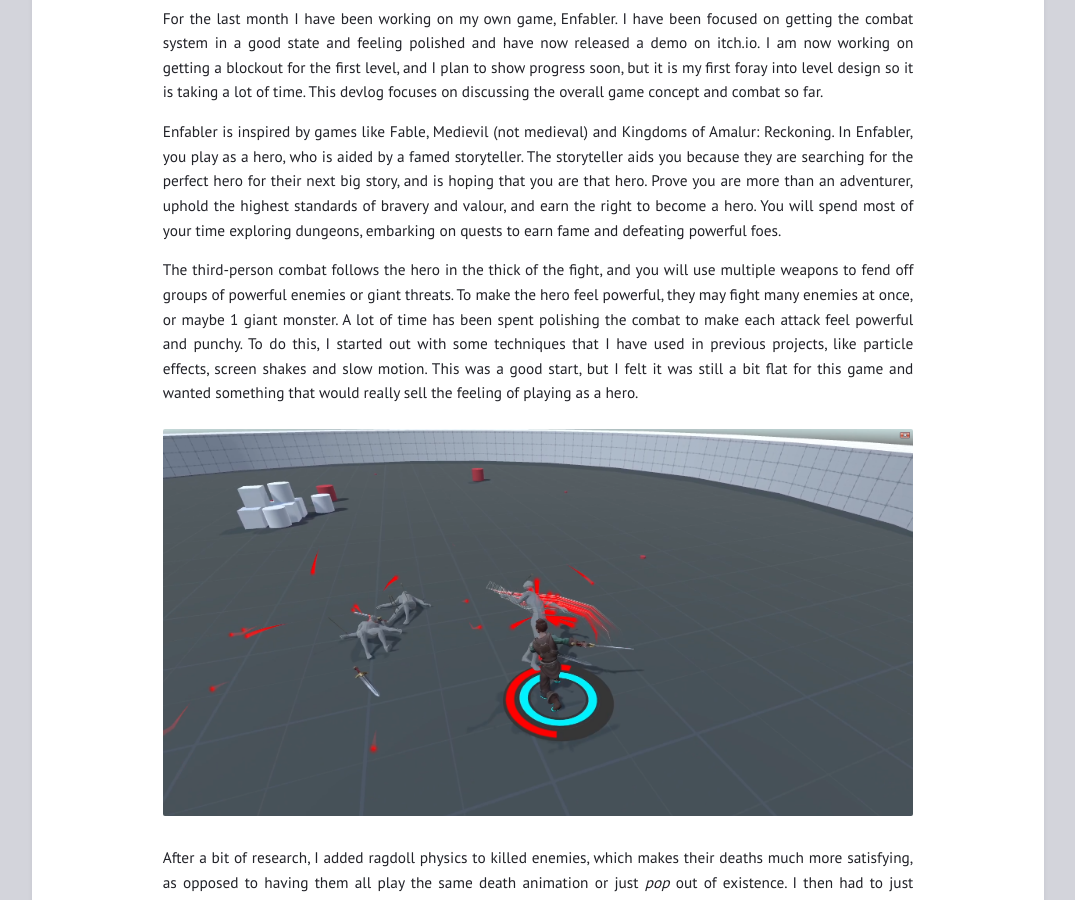
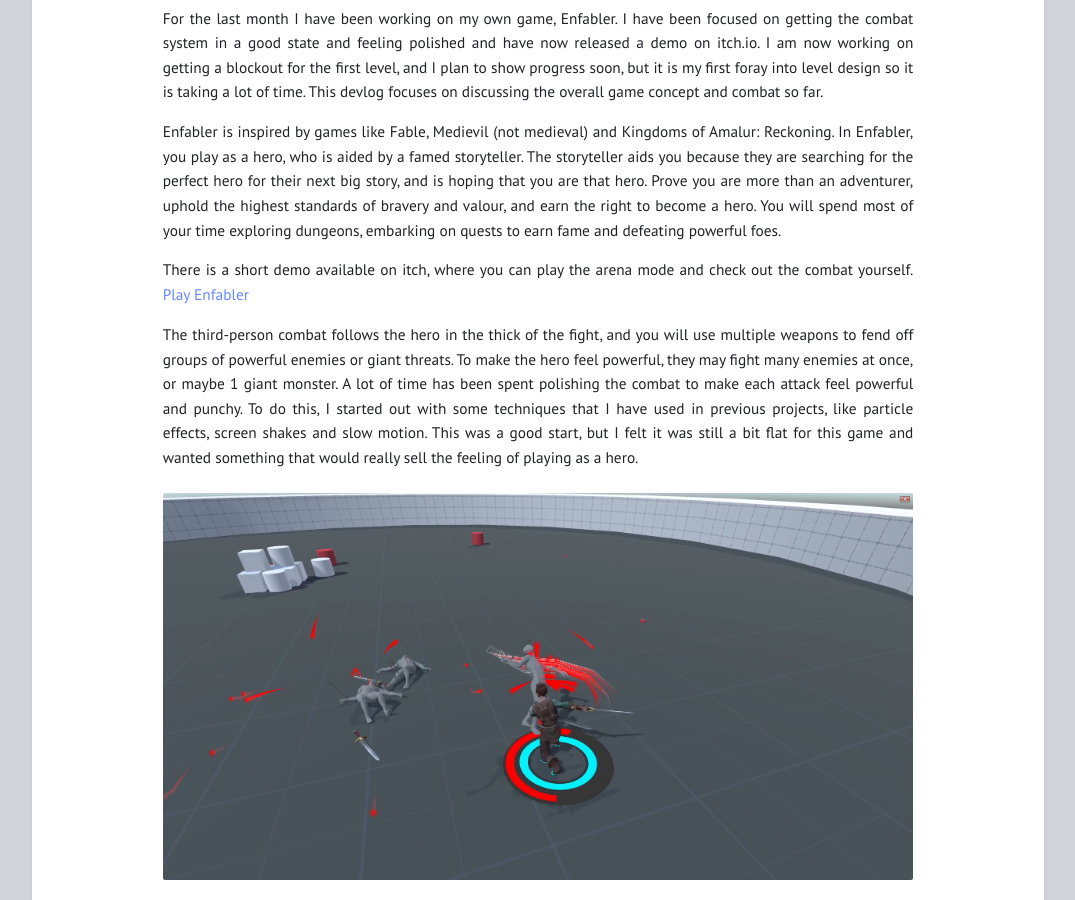
Before and after one commit to andrewscott02/andrewscott02.github.io, a Jekyll site: the page built from _posts/2023-10-22-enfabler1.md, in a window 1280 px wide and 900 px high, scrolled down 691 px. Shown: the whole window, without its empty margins (102-1177 px from the left). Built offline with Jekyll 4.4.1, drawn with Linux system fonts in a browser that asks for light colours.

Commit message:
Update 2023-10-22-enfabler1.md

```diff
--- a/_posts/2023-10-22-enfabler1.md
+++ b/_posts/2023-10-22-enfabler1.md
@@ -11,6 +11,9 @@ categories: media
 For the last month I have been working on my own game, Enfabler. I have been focused on getting the combat system in a good state and feeling polished and have now released a demo on itch.io. I am now working on getting a blockout for the first level, and I plan to show progress soon, but it is my first foray into level design so it is taking a lot of time. This devlog focuses on discussing the overall game concept and combat so far.
 
 Enfabler is inspired by games like Fable, Medievil (not medieval) and Kingdoms of Amalur: Reckoning. In Enfabler, you play as a hero, who is aided by a famed storyteller. The storyteller aids you because they are searching for the perfect hero for their next big story, and is hoping that you are that hero. Prove you are more than an adventurer, uphold the highest standards of bravery and valour, and earn the right to become a hero. You will spend most of your time exploring dungeons, embarking on quests to earn fame and defeating powerful foes.
+
+There is a short demo available on itch, where you can play the arena mode and check out the combat yourself.
+[Play Enfabler](https://andrewjscott02.itch.io/enfabler)
 
 The third-person combat follows the hero in the thick of the fight, and you will use multiple weapons to fend off groups of powerful enemies or giant threats. To make the hero feel powerful, they may fight many enemies at once, or maybe 1 giant monster. A lot of time has been spent polishing the combat to make each attack feel powerful and punchy. To do this, I started out with some techniques that I have used in previous projects, like particle effects, screen shakes and slow motion. This was a good start, but I felt it was still a bit flat for this game and wanted something that would really sell the feeling of playing as a hero.
 
```
